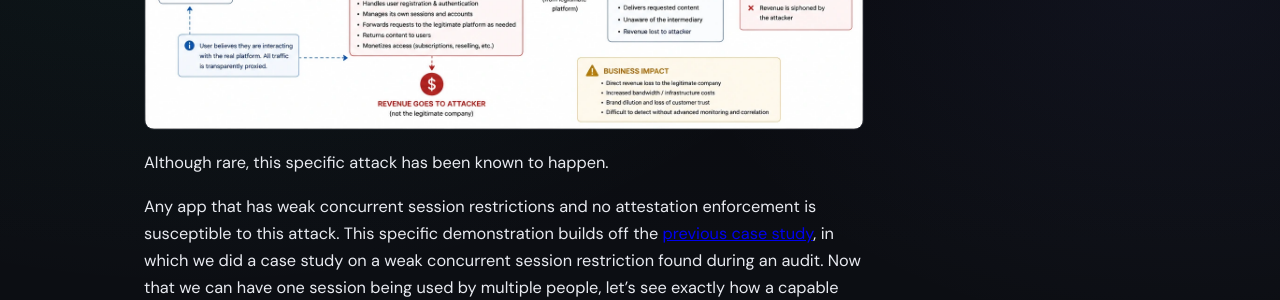
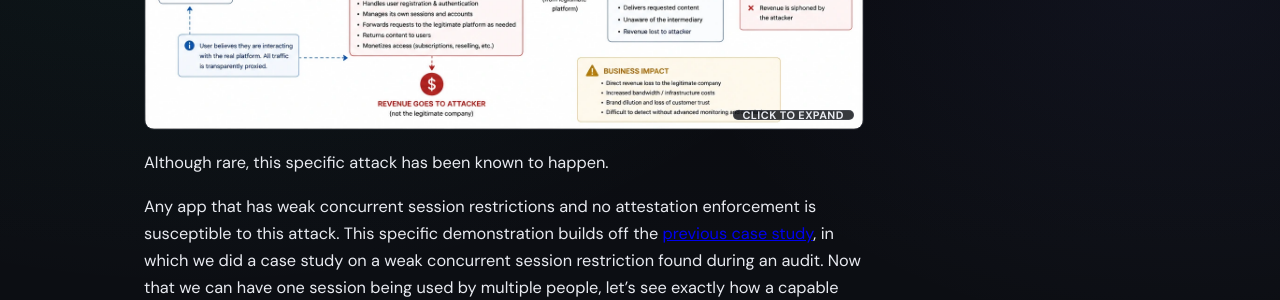
Before and after one commit to Shawns0826/Projects, a Jekyll site: the page built from _case_studies/reverse-proxy-mitm-demonstration.md, in a window 1280 px wide and 1400 px high, scrolled down 1293 px. Shown: the part 150-450 px from the top of the window. Built offline with Jekyll 4.4.1, drawn with Linux system fonts in a browser that asks for light colours.

Commit message:
Add in-page lightbox for expandable case study diagrams
Click a figure to open full resolution in a modal; Escape, backdrop, or close button dismisses it.

Co-authored-by: Cursor <cursoragent@cursor.com>

```diff
--- a/_case_studies/reverse-proxy-mitm-demonstration.md
+++ b/_case_studies/reverse-proxy-mitm-demonstration.md
@@ -21,7 +21,7 @@ Everything present in the demonstration has been anonymized.
 
 The proxy presents itself as a standalone service that independently handles registration, authentication, and session management while secretly relaying upstream requests to the upstream target application when specific content is requested. In this attack, the legitimate platform becomes an invisible backend content provider for the attacker rather than the primary user-facing service. This enables unauthorized monetization of proxied access to the upstream platform.
 
-<a href="{{ '/assets/images/mitm-reverse-proxy-overview.webp' | relative_url }}" target="_blank" rel="noopener">
+<a class="figure-expand" href="{{ '/assets/images/mitm-reverse-proxy-overview.webp' | relative_url }}">
   <img src="{{ '/assets/images/mitm-reverse-proxy-overview.webp' | relative_url }}" alt="High-level view of the reverse-proxy broker model">
 </a>
 
@@ -49,7 +49,7 @@ The attacker would build and sign the app. Now they have the same client as the
 
 Nothing else about the client needs to change—in fact it is more convenient for the attacker to leave the client as is. Now they would map every endpoint the client requests, and ensure they intercept any that involve authorization or authentication. The attacker would set up their own custom logic for dealing with authorization or authentication. This involves validating usernames and passwords, assigning session tokens, registering accounts, and so on. Anything else, such as fetching media, is upstreamed to the victim server and then returned to the user. This lets the attacker monetize access to the victim’s resources.
 
-<a href="{{ '/assets/images/mitm-reverse-proxy-flow.webp' | relative_url }}" target="_blank" rel="noopener">
+<a class="figure-expand" href="{{ '/assets/images/mitm-reverse-proxy-flow.webp' | relative_url }}">
   <img src="{{ '/assets/images/mitm-reverse-proxy-flow.webp' | relative_url }}" alt="Request flow: attacker-facing auth vs upstreamed content">
 </a>
 
--- a/_layouts/default.html
+++ b/_layouts/default.html
@@ -40,5 +40,6 @@
     </div>
   </footer>
   <script src="{{ '/assets/js/collapsible-code.js' | relative_url }}?v=3" defer></script>
+  <script src="{{ '/assets/js/figure-lightbox.js' | relative_url }}?v=1" defer></script>
 </body>
 </html>
--- a/assets/css/main.scss
+++ b/assets/css/main.scss
@@ -622,15 +622,97 @@ body.site {
   cursor: zoom-in;
 }
 
-.prose a:has(> img) {
+.figure-expand {
   display: block;
+  position: relative;
   max-width: 100%;
   margin: 1.25rem auto;
   line-height: 0;
+  text-decoration: none;
 }
 
-.prose a:has(> img) img {
+.figure-expand img {
   margin: 0;
+}
+
+.figure-expand::after {
+  content: "Click to expand";
+  position: absolute;
+  right: 0.65rem;
+  bottom: 0.65rem;
+  padding: 0.25rem 0.55rem;
+  font-size: 0.68rem;
+  font-weight: 650;
+  letter-spacing: 0.04em;
+  text-transform: uppercase;
+  color: var(--text);
+  background: rgba(12, 14, 19, 0.82);
+  border: 1px solid var(--border);
+  border-radius: var(--radius-sm);
+  pointer-events: none;
+}
+
+.figure-lightbox {
+  padding: 0;
+  border: none;
+  max-width: none;
+  max-height: none;
+  width: 100%;
+  height: 100%;
+  background: rgba(8, 10, 14, 0.92);
+}
+
+.figure-lightbox::backdrop {
+  background: rgba(8, 10, 14, 0.92);
+}
+
+.figure-lightbox__inner {
+  display: flex;
+  flex-direction: column;
+  align-items: center;
+  justify-content: center;
+  min-height: 100%;
+  padding: 2.5rem 1rem 1.5rem;
+  box-sizing: border-box;
+}
+
+.figure-lightbox__close {
+  position: fixed;
+  top: 1rem;
+  right: 1rem;
+  z-index: 1;
+  width: 2.5rem;
+  height: 2.5rem;
+  border: 1px solid var(--border);
+  border-radius: var(--radius-sm);
+  background: var(--surface);
+  color: var(--text);
+  font-size: 1.5rem;
+  line-height: 1;
+  cursor: pointer;
+}
+
+.figure-lightbox__close:hover {
+  border-color: var(--accent-strong);
+  color: var(--accent-strong);
+}
+
+.figure-lightbox__img {
+  display: block;
+  max-width: min(96vw, 1536px);
+  max-height: calc(100vh - 6rem);
+  width: auto;
+  height: auto;
+  border-radius: var(--radius-sm);
+  border: 1px solid var(--border);
+}
+
+.figure-lightbox__caption {
+  max-width: min(96vw, 1536px);
+  margin: 0.85rem 0 0;
+  text-align: center;
+  font-size: 0.9rem;
+  color: var(--muted);
 }
 
 .prose h2 {
--- /dev/null
+++ b/assets/js/figure-lightbox.js
@@ -0,0 +1,85 @@
+(function () {
+  var dialog = null;
+  var imgEl = null;
+  var captionEl = null;
+
+  function ensureLightbox() {
+    if (dialog) return dialog;
+
+    dialog = document.createElement("dialog");
+    dialog.className = "figure-lightbox";
+    dialog.setAttribute("aria-labelledby", "figure-lightbox-caption");
+
+    var inner = document.createElement("div");
+    inner.className = "figure-lightbox__inner";
+
+    var close = document.createElement("button");
+    close.type = "button";
+    close.className = "figure-lightbox__close";
+    close.setAttribute("aria-label", "Close expanded image");
+    close.textContent = "\u00d7";
+
+    imgEl = document.createElement("img");
+    imgEl.className = "figure-lightbox__img";
+
+    captionEl = document.createElement("p");
+    captionEl.id = "figure-lightbox-caption";
+    captionEl.className = "figure-lightbox__caption";
+
+    inner.appendChild(close);
+    inner.appendChild(imgEl);
+    inner.appendChild(captionEl);
+    dialog.appendChild(inner);
+    document.body.appendChild(dialog);
+
+    close.addEventListener("click", closeLightbox);
+    dialog.addEventListener("click", function (event) {
+      if (event.target === dialog) closeLightbox();
+    });
+    dialog.addEventListener("cancel", function (event) {
+      event.preventDefault();
+      closeLightbox();
+    });
+    document.addEventListener("keydown", function (event) {
+      if (event.key === "Escape" && dialog.open) closeLightbox();
+    });
+
+    return dialog;
+  }
+
+  function closeLightbox() {
+    if (dialog && dialog.open) dialog.close();
+  }
+
+  function openLightbox(src, alt) {
+    ensureLightbox();
+    imgEl.src = src;
+    imgEl.alt = alt || "";
+    if (alt) {
+      captionEl.textContent = alt;
+      captionEl.hidden = false;
+    } else {
+      captionEl.textContent = "";
+      captionEl.hidden = true;
+    }
+    dialog.showModal();
+  }
+
+  function bindTriggers() {
+    document.querySelectorAll(".figure-expand").forEach(function (link) {
+      if (link.dataset.lightboxBound) return;
+      link.dataset.lightboxBound = "1";
+      link.addEventListener("click", function (event) {
+        event.preventDefault();
+        var thumb = link.querySelector("img");
+        openLightbox(link.href, thumb ? thumb.alt : "");
+      });
+    });
+  }
+
+  if (document.readyState === "loading") {
+    document.addEventListener("DOMContentLoaded", bindTriggers);
+  } else {
+    bindTriggers();
+  }
+})();
```
Also changed, not shown: _case_studies/rbac-admin-panel.md (+1 -1 lines).
